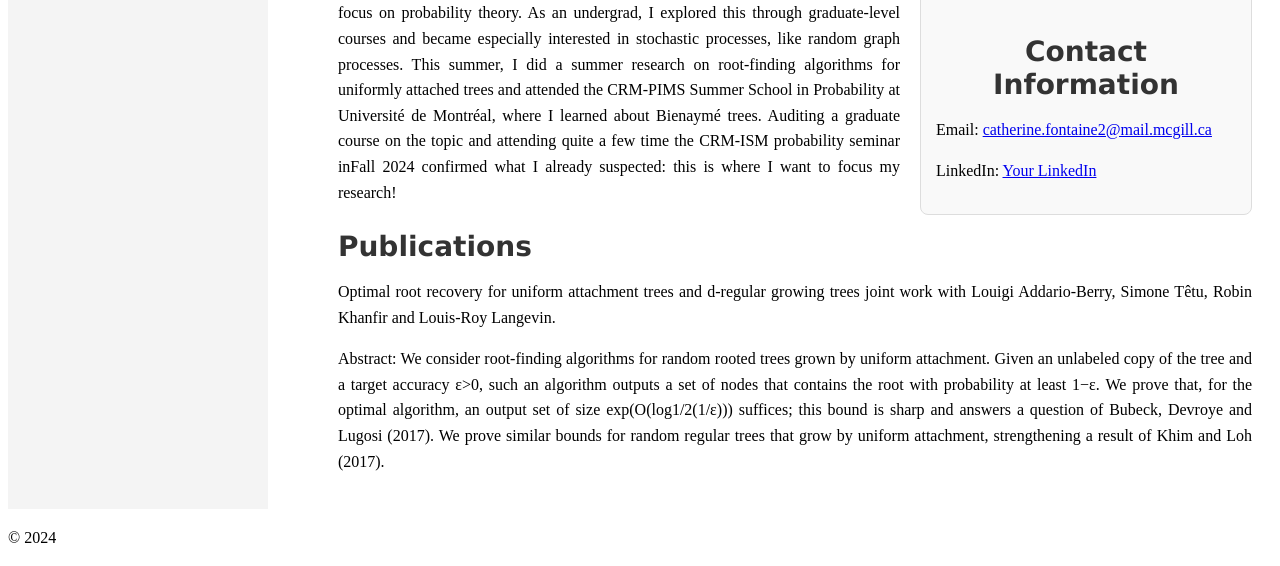
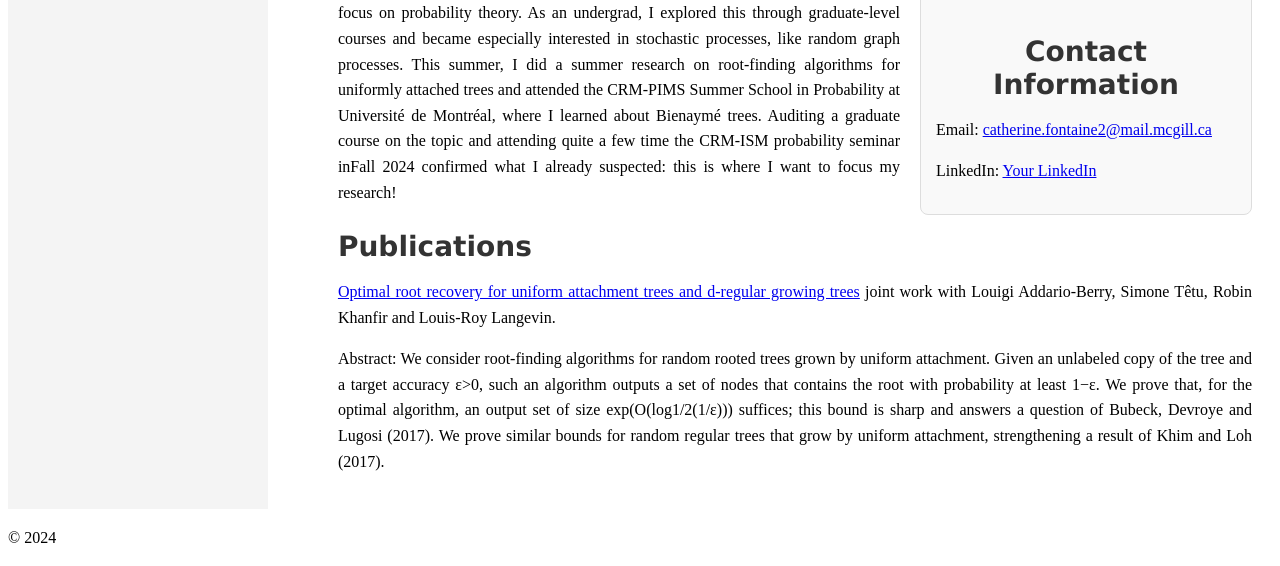
Before and after one commit to CatherineFontaine/CatherineFontaine.github.io, a Jekyll site: the page built from index.md, in a window 1280 px wide, cut to the strip 381-947 px from the top of the page. Built offline with Jekyll 4.4.1, drawn with Linux system fonts in a browser that asks for light colours; part of the change alters nothing that is shown.

```diff
--- a/index.md
+++ b/index.md
@@ -18,6 +18,6 @@ I’m particularly drawn to the intersection of mathematics and computer science
 
 ### Publications
 
-Optimal root recovery for uniform attachment trees and d-regular growing trees joint work with Louigi Addario-Berry, Simone Têtu, Robin Khanfir and Louis-Roy Langevin.
+[Optimal root recovery for uniform attachment trees and d-regular growing trees](https://arxiv.org/abs/2411.18614) joint work with Louigi Addario-Berry, Simone Têtu, Robin Khanfir and Louis-Roy Langevin.
 
 Abstract: We consider root-finding algorithms for random rooted trees grown by uniform attachment. Given an unlabeled copy of the tree and a target accuracy ε>0, such an algorithm outputs a set of nodes that contains the root with probability at least 1−ε. We prove that, for the optimal algorithm, an output set of size exp(O(log1/2(1/ε))) suffices; this bound is sharp and answers a question of Bubeck, Devroye and Lugosi (2017). We prove similar bounds for random regular trees that grow by uniform attachment, strengthening a result of Khim and Loh (2017).
```
